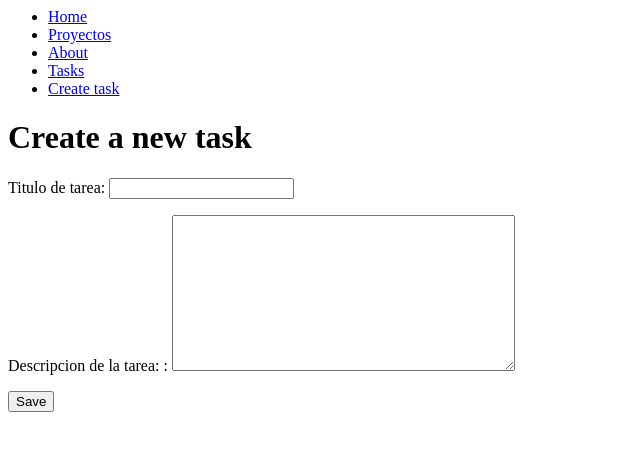
After one commit to alonso1298/Djangoproject, a Django app: page /create_task/ in a window 1280 px wide. The commit adds this page. Shown: the top 451 px of the page, without its empty margins (0-640 px from the left). Run offline with Django 5.2, Linux system fonts and the light colour scheme.

Commit message:
Formularios

```diff
--- /dev/null
+++ b/myapp/forms.py
@@ -0,0 +1,5 @@
+from django import forms
+
+class CreateNewTask(forms.Form):
+    title = forms.CharField(label='Titulo de tarea', max_length=200)
+    description = forms.CharField(label='Descripcion de la tarea: ',widget=forms.Textarea)
--- /dev/null
+++ b/myapp/templates/create_task.html
@@ -0,0 +1,16 @@
+{% extends 'layouts/base.html' %}
+
+{% block content %}
+
+<h1>Create a new task</h1>
+
+<form method="POST">
+    {% csrf_token %}
+    {{form.as_p}}
+    <button>
+        Save
+    </button>
+</form>
+
+
+{% endblock %}
--- a/myapp/templates/layouts/base.html
+++ b/myapp/templates/layouts/base.html
@@ -12,6 +12,9 @@
         <li>
             <a href="/tasks">Tasks</a>
         </li>
+        <li>
+            <a href="/create_task">Create task</a>
+        </li>
     </ul>
 </nav>
 
--- a/myapp/urls.py
+++ b/myapp/urls.py
@@ -7,4 +7,5 @@ urlpatterns = [
     path('saludar/<str:username>', views.saludar),
     path('proyectos/', views.proyectos),
     path('tasks/', views.tasks),
+    path('create_task/', views.create_task),
 ]
--- a/myapp/views.py
+++ b/myapp/views.py
@@ -1,8 +1,8 @@
 from django.shortcuts import render
 from django.http import HttpResponse
 from .models import Project, Task
-from django.shortcuts import get_list_or_404
-from django.shortcuts import render
+from django.shortcuts import render, redirect
+from .forms import CreateNewTask
 
 # Create your views here.
 def Index(request):
@@ -27,3 +27,11 @@ def tasks(request):
     return render(request, 'tasks.html', {
         'tasks' : tasks
         })
+
+def create_task(request):
+    if request.method == 'GET':
+        return render(request, 'create_task.html', {
+        'form' : CreateNewTask()})
+    else:
+        Task.objects.create(title=request.POST['title'], description=request.POST['description'], project_id=2)
+        return redirect('/tasks/')
```
Also changed, not shown: db.sqlite3.
